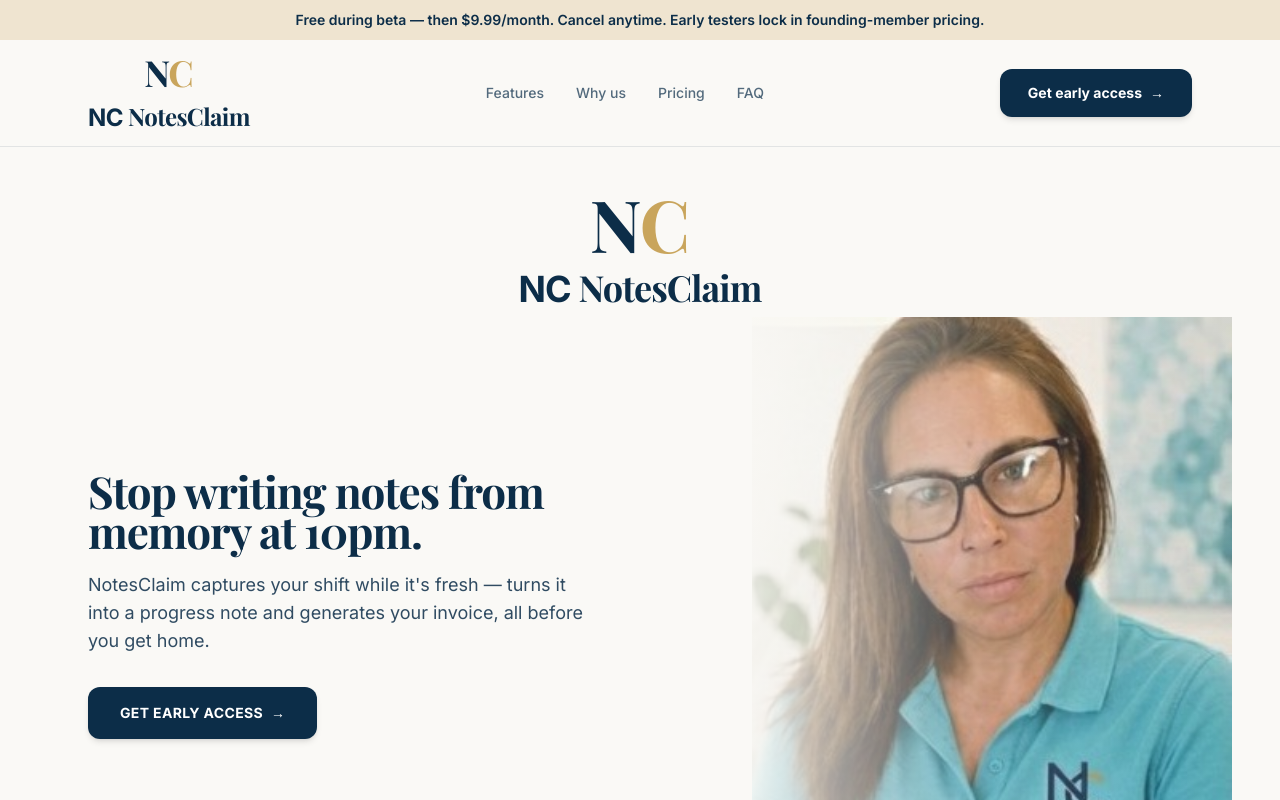
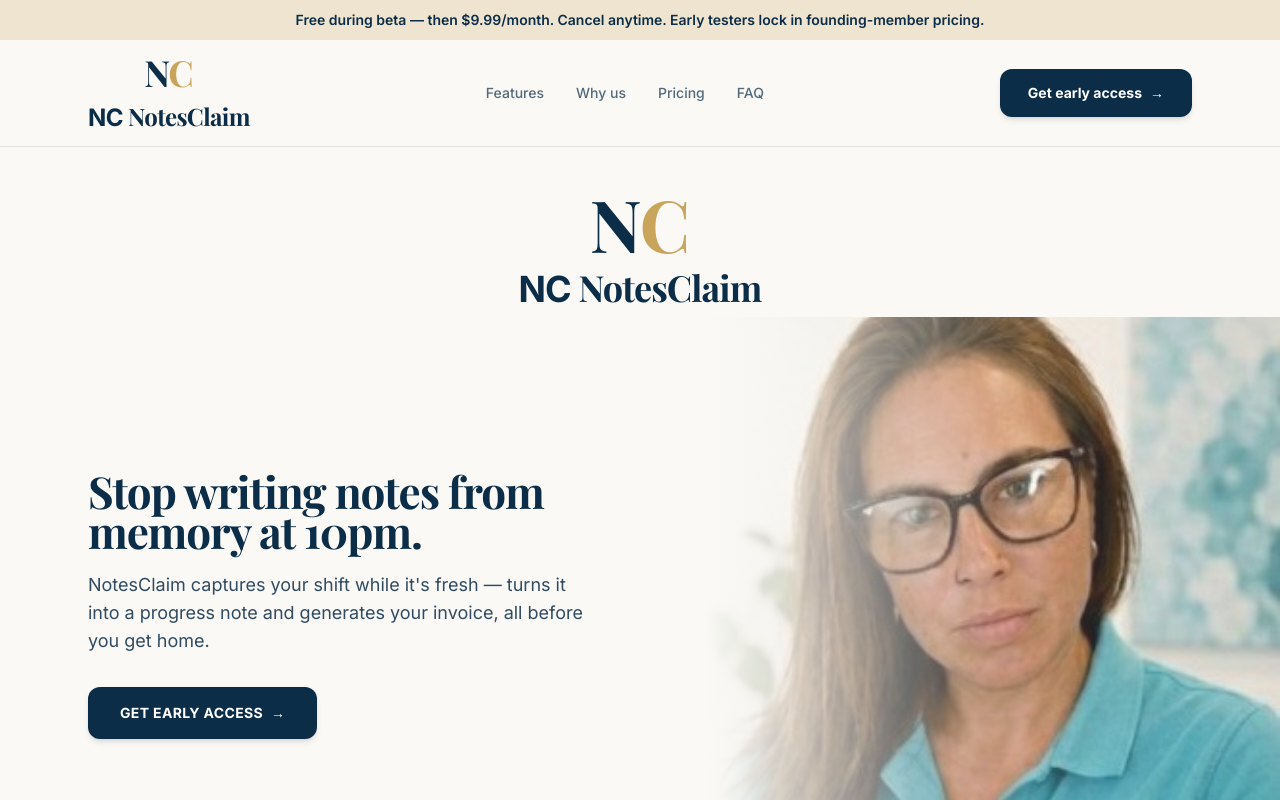
Before and after one commit to Tombombadilnow/notesclaim-landing, a Next.js app: page / in a window 1280 px wide. Shown: the top 800 px of the page. Built offline with nearby package versions, Linux system fonts and the light colour scheme.

Commit message:
revert(landing): restore hero portrait crop after contain looked worse
Revert object-contain change; will adjust crop with a tighter fix next.

Co-authored-by: Cursor <cursoragent@cursor.com>

```diff
--- a/components/landing/FlyerHero.tsx
+++ b/components/landing/FlyerHero.tsx
@@ -28,12 +28,12 @@ export function FlyerHero() {
           </div>
         </div>
 
-        <div className="relative order-1 h-[min(52vh,480px)] w-full md:order-2 md:h-auto md:min-h-[min(72vh,680px)] md:flex-1">
+        <div className="relative order-1 h-[min(52vh,420px)] w-full md:order-2 md:h-auto md:min-h-[min(72vh,680px)] md:flex-1">
           <Image
             src="/images/hero-founder.png"
             alt="NDIS support worker using NotesClaim after a shift"
             fill
-            className="object-contain object-top"
+            className="object-cover object-[55%_15%] md:object-[50%_12%]"
             sizes="(max-width: 768px) 100vw, 55vw"
             priority
           />
```
